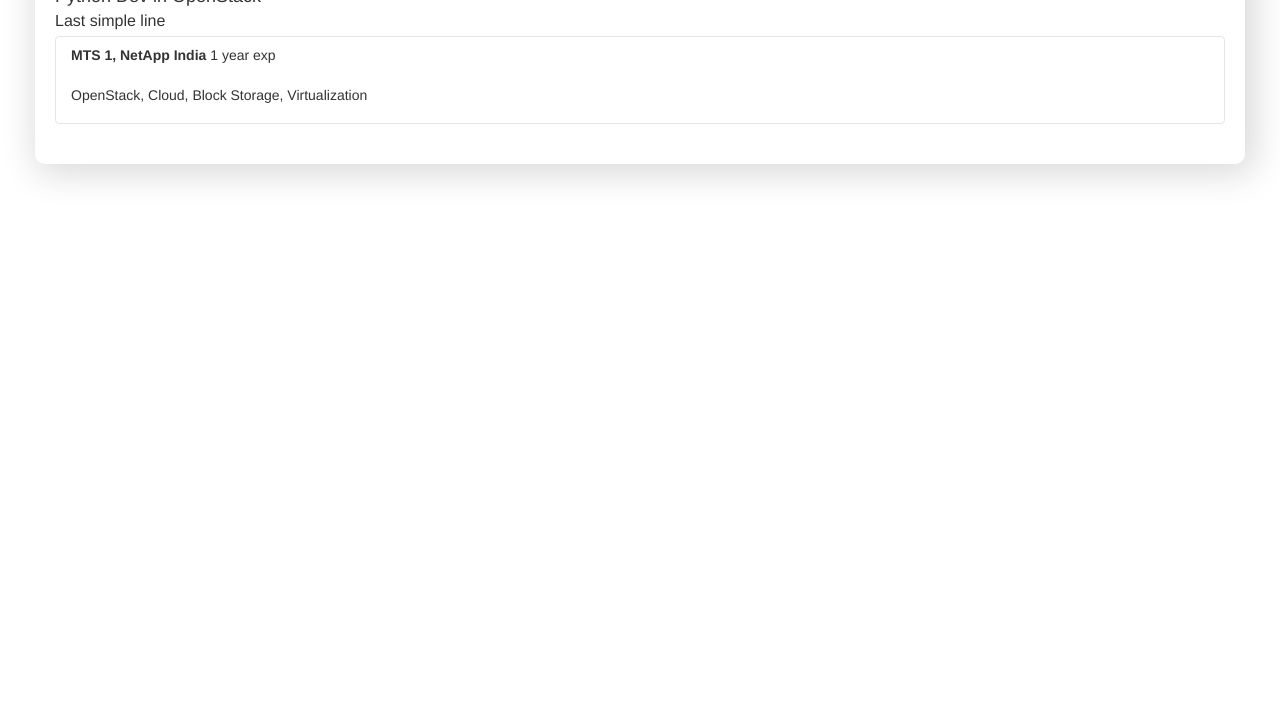
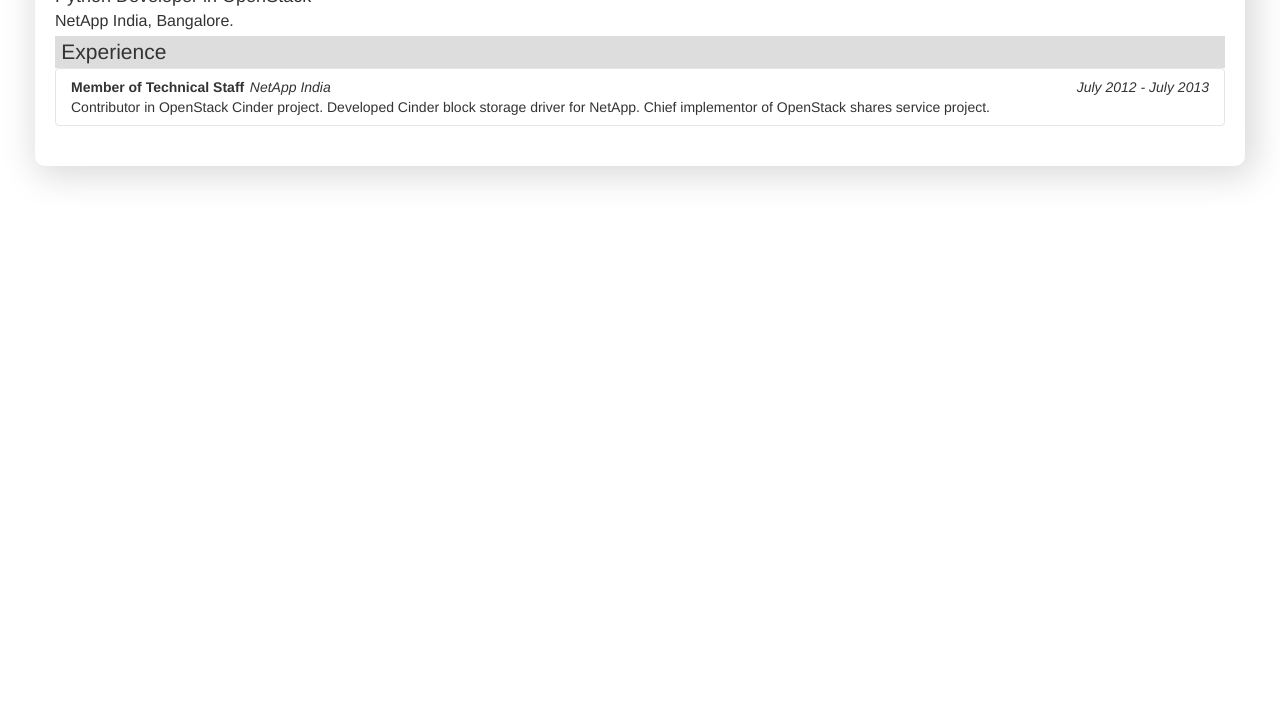
Before and after one commit to rushiagr/world-of-GUI, a plain HTML site: page index.html in a window 1280 px wide. Shown: the part 89-800 px from the top of the page. Drawn offline with Linux system fonts and the light colour scheme.

Commit message:
proper work experience with heading

```diff
--- a/css/my.css
+++ b/css/my.css
@@ -19,9 +19,38 @@
   font-size: medium;
   padding-bottom: 0.3em;
 }
+.cv-section {
+
+}
+.cv-section .heading{
+  font-size: 1.5em;
+  padding-top: 0.3em;
+  padding-bottom: 0.3em;
+  padding-left: 0.3em;
+  background: #DDD;
+}
+.cv-exp-title {
+  float: left;
+  font-weight: bold;
+  padding-right: 0.4em;
+}
+.cv-exp-company {
+  float: left;
+  font-style: italic;
+}
+.cv-exp-timespan {
+  float: right;
+  font-style: italic;
+}
+
+
 @media print {
   .cv-page {
     -webkit-box-shadow: none !important;
     box-shadow: none !important;
   }
+  .cv-section .heading {
+    background: #DDD;
+    font-weight: 100;
+  }
 }
--- a/index.html
+++ b/index.html
@@ -19,25 +19,38 @@
  <body>
   <div class="container cv-page">
 
+   <!--CV-head-->
    <div>
 	<div class="cv-name">Rushi Agrawal</div>
-	<div class="cv-short-desc">Python Dev in OpenStack</div>
-	<div class="cv-location">Last simple line</div>
+	<div class="cv-short-desc">Python Developer in OpenStack</div>
+	<div class="cv-location">NetApp India, Bangalore.</div>
+   </div>
+
+   <!--Work experience example-->
+   <div>
+	<div class="cv-section">
+		<div class="heading">Experience</div>
+		<!--<div class="title">Member of Technical Staff</div>-->
+		<!--<div class="company">NetApp</div>-->
+		<!--<div class="timespan">2nd July 2012 - 4th July 2013</div>-->
+	</div>
    </div>
 
    <div class="accordion" id="accordion2">
       <div class="accordion-group">
         <div class="accordion-heading">
           <div class="accordion-toggle" data-toggle="collapse" data-parent="#accordion2" data-target="#collapseOne">
-
-           <div><b>MTS 1, NetApp India</b> 1 year exp</div>
-           <br/>
-           <p>OpenStack, Cloud, Block Storage, Virtualization</p>
-          </div>
+		<div>
+		    <div class="cv-exp-title">Member of Technical Staff</div>
+		    <div class="cv-exp-company">NetApp India</div>
+		    <div class="cv-exp-timespan">July 2012 - July 2013</div>
+		</div>
+		<div><br/>Contributor in OpenStack Cinder project. Developed Cinder block storage driver for NetApp. Chief implementor of OpenStack shares service project.</div>
+	  </div>
         </div>
         <div id="collapseOne" class="accordion-body collapse">
           <div class="accordion-inner">
-            <p>Implemented basic fundamental operations in blah which is a blah hence should be considered as a blah. Implemented basic fundamental operations in blah which is a blah hence should be considered as a blah. Implemented basic fundamental operations in blah which is a blah hence should be considered as a blah. Implemented basic fundamental operations in blah which is a blah hence should be considered as a blah. Implemented basic fundamental operations in blah which is a blah hence should be considered as a blah. Implemented basic fundamental operations in blah which is a blah hence should be considered as a blah. Implemented basic fundamental operations in blah which is a blah hence should be considered as a blah. Implemented basic fundamental operations in blah which is a blah hence should be considered as a blah. </p>
+            <p></p>
             <div><button class="btn">Python</button><button class="btn">OpenStack</button></div>
           </div>
         </div>
```
